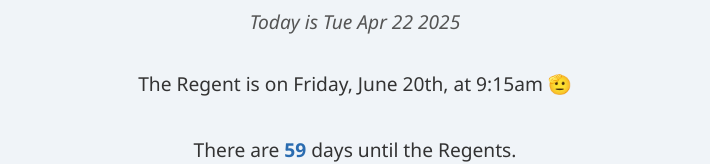
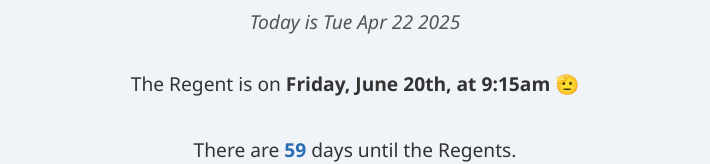
Before and after one commit to RabbiRosenfeld/Countdown-to-US-Regents-2025-, a plain HTML site: page index.html in a window 1280 px wide. Shown: the part 330-494 px from the top of the page, without its empty margins (285-995 px from the left). Drawn offline with Linux system fonts and the light colour scheme.

Commit message:
Update index.html

```diff
--- a/index.html
+++ b/index.html
@@ -36,7 +36,7 @@
 <body>
   <h1>📚 Countdown to the US History Regents</h1>
   <p class="date">Today is <span id="todayDate">...</span></p>
-  <p>The Regent is on Friday, June 20th, at 9:15am 🫡</p>
+  <p>The Regent is on <b>Friday, June 20th, at 9:15am</b> 🫡</p>
   <p>There are <span class="count" id="daysLeft">...</span> days until the Regents.</p>
   <p>There are approximately <span class="count" id="lessonsLeft">...</span> lessons left.</p>
 
```
